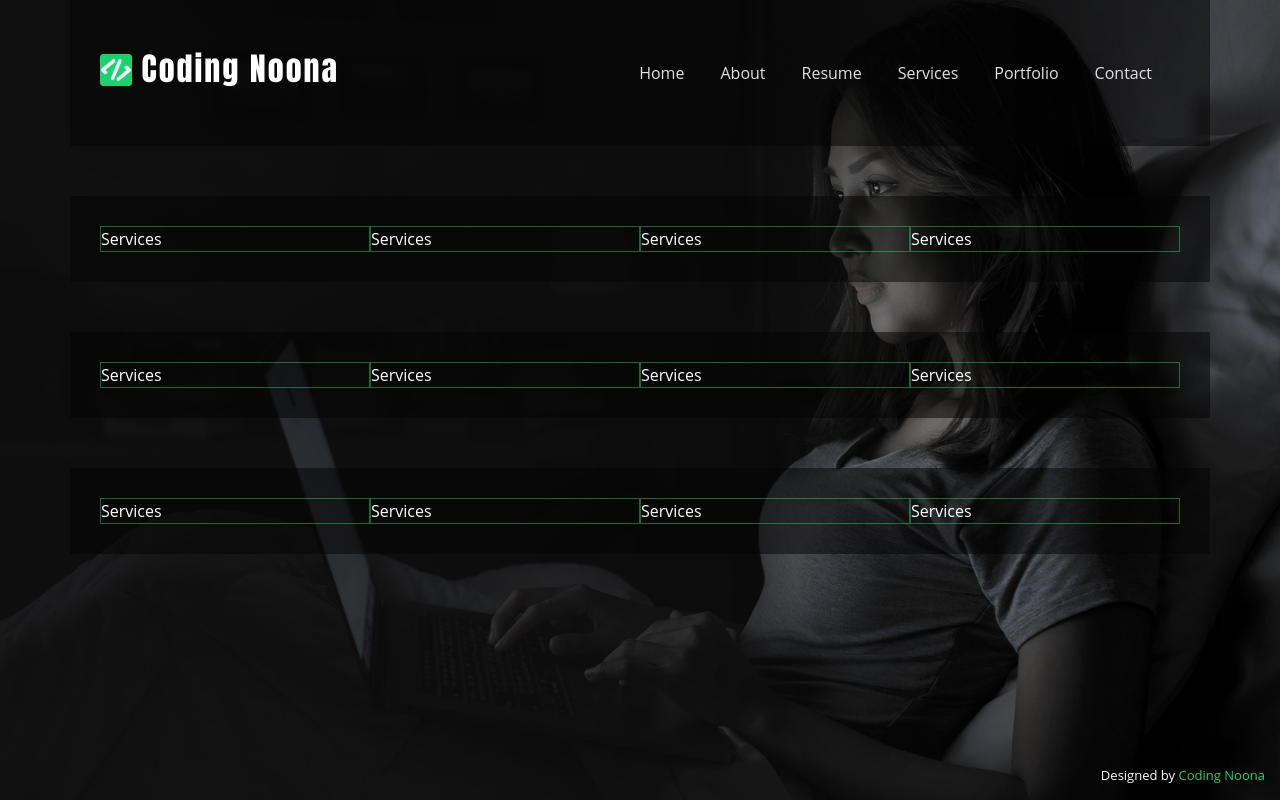
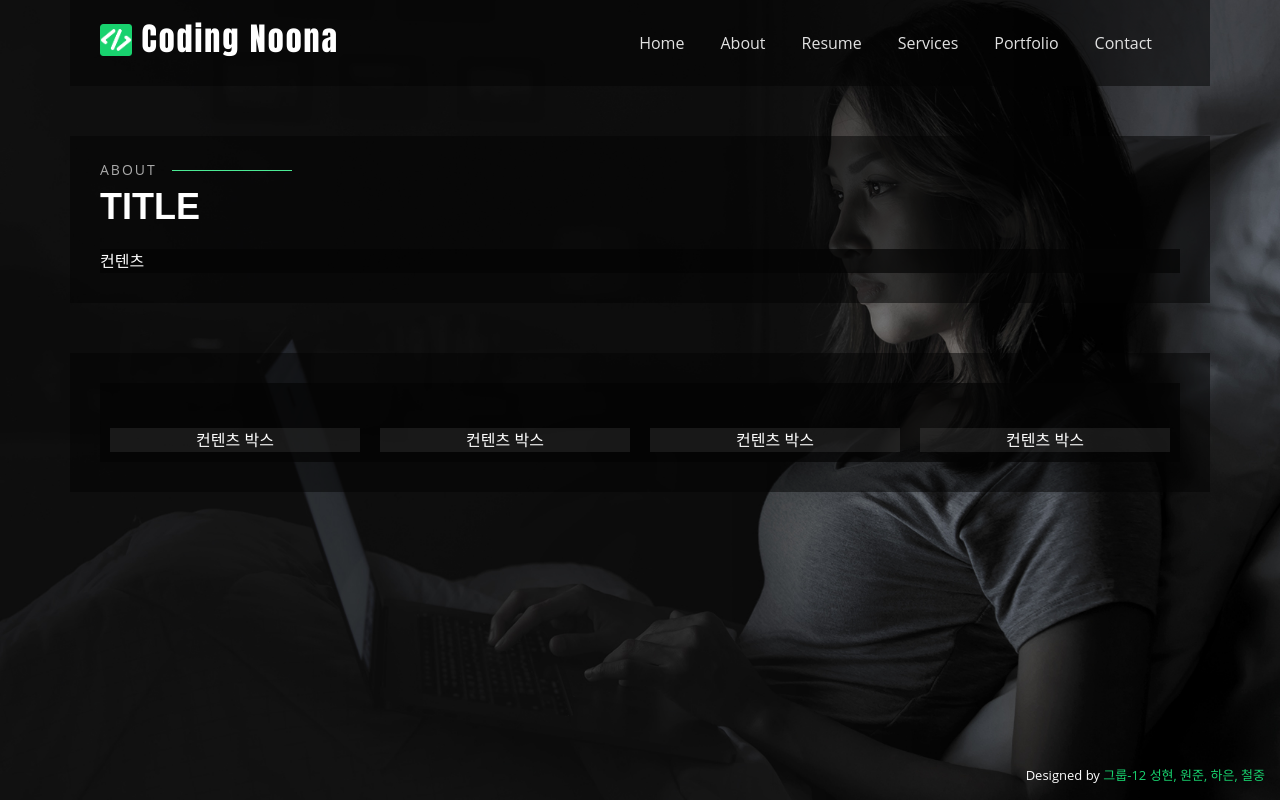
Before and after one commit to manggoguma/Portfolio_project, a plain HTML site: page Services.html in a window 1280 px wide. Drawn offline with nearby package versions, Linux system fonts and the light colour scheme.

Commit message:
20240608

```diff
--- a/Services.html
+++ b/Services.html
@@ -39,12 +39,15 @@
     <link rel="preconnect" href="https://fonts.gstatic.com" crossorigin>
     <link href="https://fonts.googleapis.com/css2?family=Anton&display=swap" rel="stylesheet">
 
+    <!-- 스위퍼슬라이드 -->
+    <link rel="stylesheet" href="https://unpkg.com/swiper/swiper-bundle.min.css" />
+
     <script src="https://cdn.jsdelivr.net/npm/bootstrap@5.3.3/dist/js/bootstrap.bundle.min.js"></script>
 </head>
 
 <body>
     <section class="contact">
-        <div class="container">
+        <div class="container nav-container">
             <nav class="navbar navbar-expand-lg bg-body-tertiary">
                 <div class="container-fluid">
                     <div class="logo">
@@ -120,8 +123,19 @@
                                 </li>
                             </ul>
                         </div>
-                        <div class="">
-
+                        <div class="row container-fluid-tail">
+                            <div>
+                                <ul>
+                                    <li><i class="fa-regular fa-greater-than"></i> name: <span>김빛나</span></li>
+                                    <li><i class="fa-regular fa-greater-than"></i> Birthday: <span>1 May 1995</span></li>
+                                    <li><i class="fa-regular fa-greater-than"></i> City: <span>한국. 서울</span></li>
+                                    <li><i class="fa-regular fa-greater-than"></i> Phone: <span>010 456 7890</span></li>
+                                    <li><i class="fa-regular fa-greater-than"></i> Age: <span>30</span></li>
+                                    <li><i class="fa-regular fa-greater-than"></i> Freelance: <span>Available</span></li>
+                                    <li><i class="fa-regular fa-greater-than"></i> Website: <span><a href="https://codingnoona.thinkific.com/" target="_blank">codingnoona.thinkific.com</a>s</span></li>
+                                    <li><i class="fa-regular fa-greater-than"></i> E-mail: <span>codingnuna1008@gmail.com</span></li>
+                                </ul>
+                            </div>
                         </div>
                     </div>
                 </div>
@@ -130,42 +144,60 @@
         </div>
     </section>
 
+    <!--컨테이너-->
     <section class="contact slide-up">
+
+        <!--타이틀 및 상단 컨텐츠-->
         <div class="container">
-            <div class="row">
-                <div class="col-lg-3 col-sm-6 col-xs-12 row-pm"> Services</div>
-                <div class="col-lg-3 col-sm-6 col-xs-12 row-pm"> Services</div>
-                <div class="col-lg-3 col-sm-6 col-xs-12 row-pm"> Services</div>
-                <div class="col-lg-3 col-sm-6 col-xs-12 row-pm"> Services</div>
+            <div class="section-title">
+                <h2>ABOUT </h2>
+                <p>Title</p>
+            </div>
+            <div class="row about-me row-bg">
+                컨텐츠
             </div>
         </div>
+
+        <!--컨텐츠-->
+        <div class="container">
+            <div class="row row-bg">
+
+                <div class="col-lg-3 col-md-6 row-pm-10 scale_up_11">
+                    <div class="count-box">
+                        컨텐츠 박스
+                    </div>
+                </div>
+
+                <div class="col-lg-3 col-md-6 row-pm-10 scale_up_11">
+                    <div class="count-box">
+                        컨텐츠 박스
+                    </div>
+                </div>
+
+                <div class="col-lg-3 col-md-6 row-pm-10 scale_up_11">
+                    <div class="count-box">
+                        컨텐츠 박스
+                    </div>
+                </div>
+
+                <div class="col-lg-3 col-md-6 row-pm-10 scale_up_11">
+                    <div class="count-box">
+                        컨텐츠 박스
+                    </div>
+                </div>
+
+            </div>
+        </div>
+
     </section>
 
-    <section class="contact slide-up">
-        <div class="container">
-            <div class="row">
-                <div class="col-lg-3 col-sm-6 col-xs-12 row-pm"> Services</div>
-                <div class="col-lg-3 col-sm-6 col-xs-12 row-pm"> Services</div>
-                <div class="col-lg-3 col-sm-6 col-xs-12 row-pm"> Services</div>
-                <div class="col-lg-3 col-sm-6 col-xs-12 row-pm"> Services</div>
-            </div>
-        </div>
-    </section>
+        <!--카운터-->
 
-    <section class="contact slide-up">
-        <div class="container">
-            <div class="row">
-                <div class="col-lg-3 col-sm-6 col-xs-12 row-pm"> Services</div>
-                <div class="col-lg-3 col-sm-6 col-xs-12 row-pm"> Services</div>
-                <div class="col-lg-3 col-sm-6 col-xs-12 row-pm"> Services</div>
-                <div class="col-lg-3 col-sm-6 col-xs-12 row-pm"> Services</div>
-            </div>
-        </div>
-    </section>
 
     <div class="Designed">
-        Designed by <a href="#">Coding Noona</a>
+        Designed by <a href="#">그룹-12 성현, 원준, 하은, 철중</a>
     </div>
+
 </body>
 
 </html>
```
Also changed, not shown: Portfolio.html (+61 -29 lines), sample.html (+53 -1 lines).
